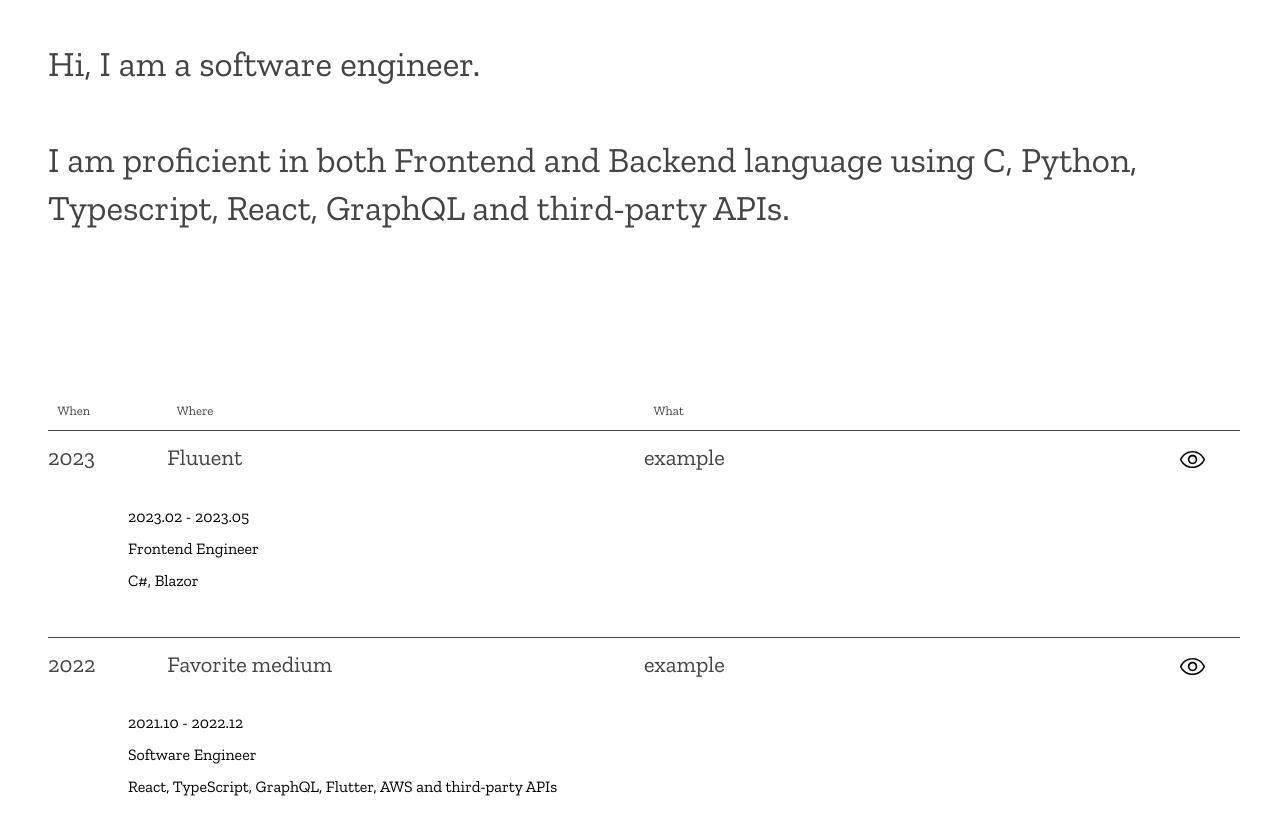
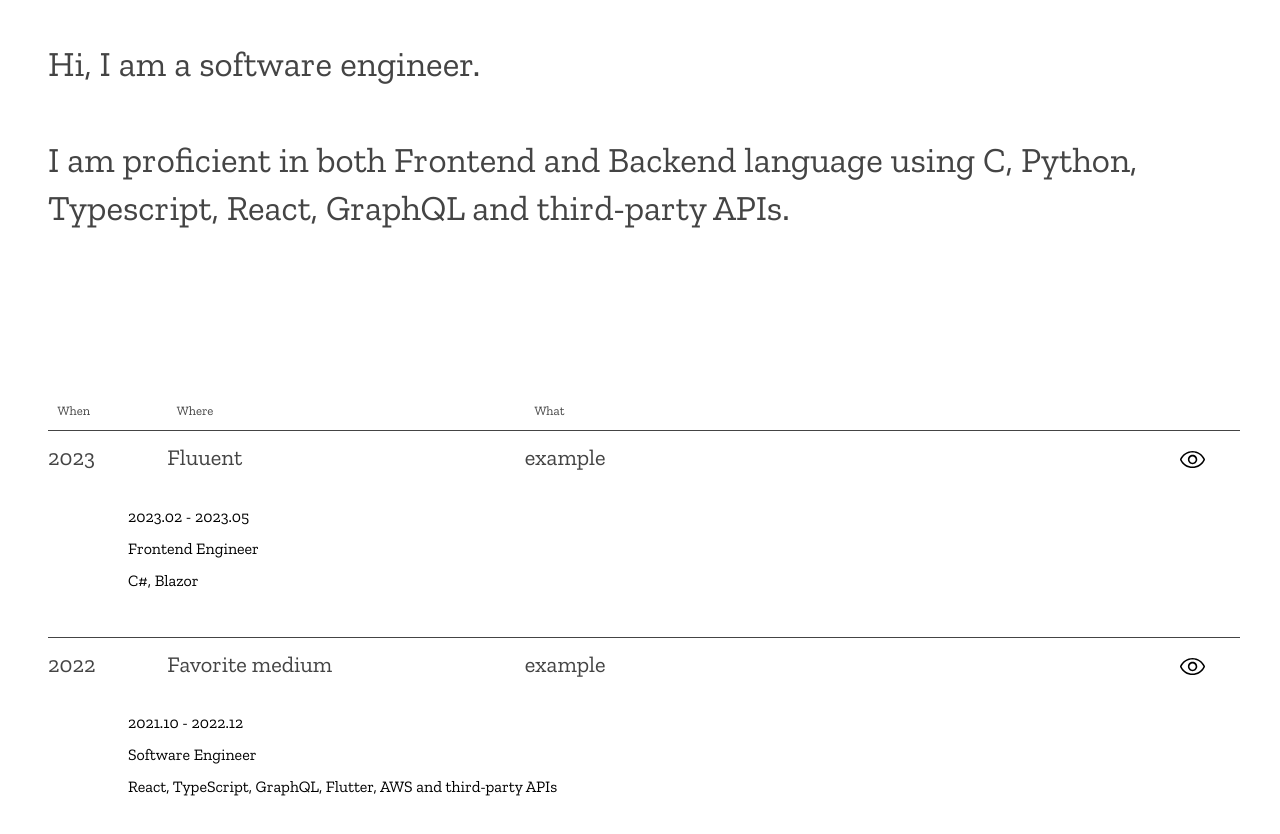
Before and after one commit to SumiSeo/sumiseo-portfolio, a Next.js app: page / in a window 1280 px wide. Shown: the top 834 px of the page. Built offline with nearby package versions, Linux system fonts and the light colour scheme; a web font is replaced by a local one.

Commit message:
change scss of column

```diff
--- a/styles/Works.module.scss
+++ b/styles/Works.module.scss
@@ -5,7 +5,7 @@
   color: #444444;
   padding: 0.8rem 0;
   display: grid;
-  grid-template-columns: 10% 40% 45% 5%;
+  grid-template-columns: 10% 30% 55% 5%;
   font-size: 0.8rem;
   font-weight: 400;
 }
--- a/styles/components/Work.module.scss
+++ b/styles/components/Work.module.scss
@@ -4,7 +4,7 @@
     color: #444444;
     padding: 1rem 0;
     display: grid;
-    grid-template-columns: 10% 40% 45% 5%;
+    grid-template-columns: 10% 30% 55% 5%;
     font-size: 1.4rem;
     font-weight: 300;
   }
@@ -17,7 +17,7 @@
     color: #444444;
     padding: 1rem 0;
     display: grid;
-    grid-template-columns: 10% 40% 45% 5%;
+    grid-template-columns: 10% 30% 55% 5%;
     font-size: 1.4rem;
     font-weight: 300;
   }
```
